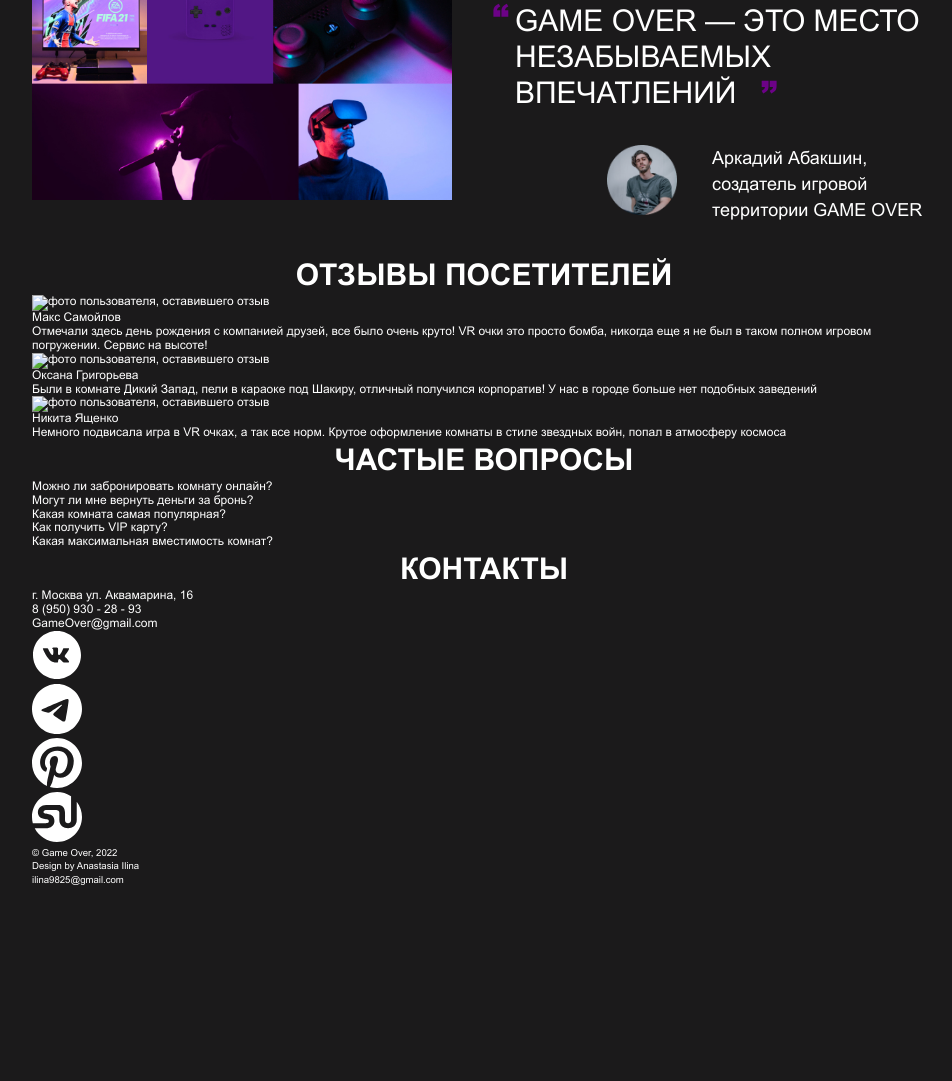
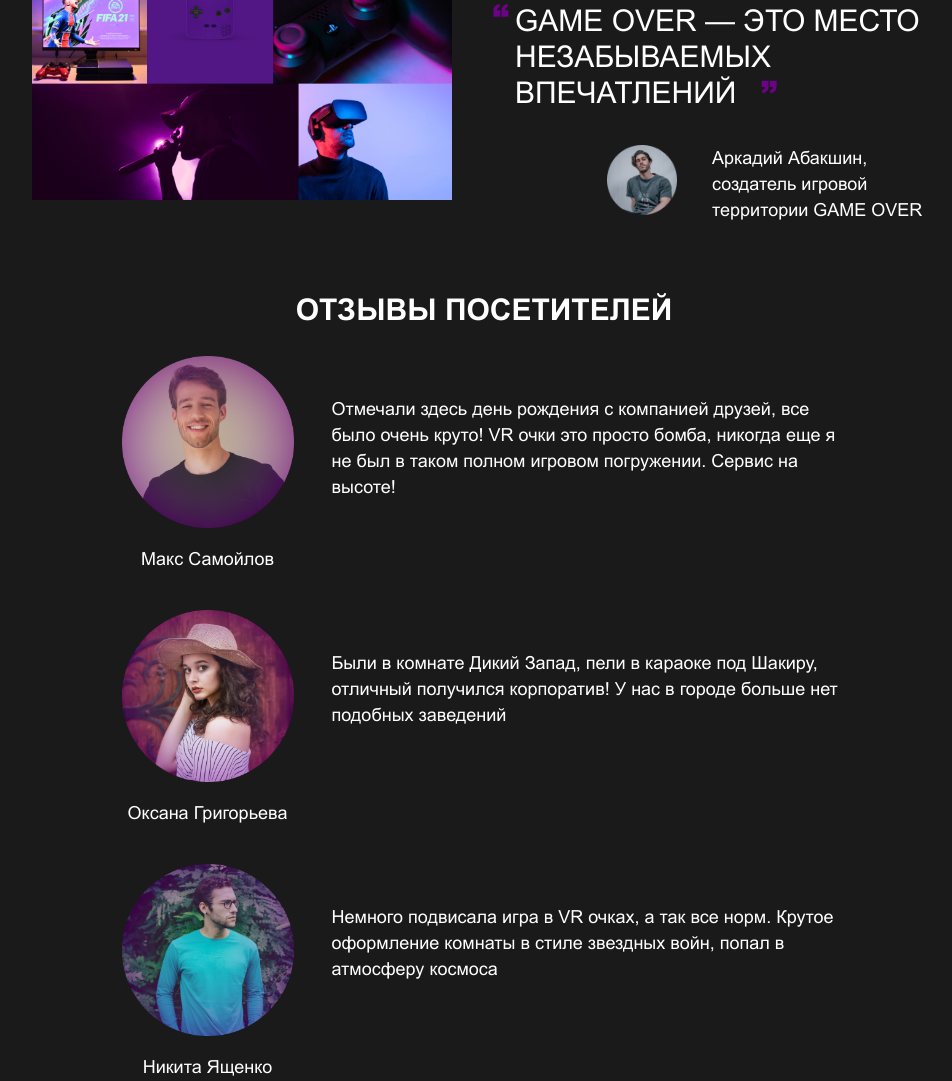
Before and after one commit to Lotlin/GO, a plain HTML site: page index.html in a window 1280 px wide. Shown: the part 3451-4532 px from the top of the page, without its empty margins (156-1108 px from the left). Before the commit the page ends 4338 px from the top, so only its background shows below. Drawn offline with Linux system fonts and the light colour scheme.

Commit message:
css_review

```diff
--- /dev/null
+++ b/css/main/review.css
@@ -0,0 +1,194 @@
+.review {
+    padding: 15px 0;
+}
+
+.review__title {
+    margin-bottom: 15px;
+}
+
+.review__wrapper {
+    display: flex;
+    flex-direction: column;
+    row-gap: 20px;
+}
+
+.review__item {
+    display: flex;
+    flex-direction: column;
+    row-gap: 16px;
+}
+
+.review__user {
+    margin: 0 auto;
+}
+
+.review__user-img {
+    display: block;
+    margin-left: auto;
+    margin-right: auto;
+    margin-bottom: 9px;
+    width: 86px;
+    height: 86px;
+}
+
+.review__user-name {
+    font-size: 14px;
+}
+
+.review__text {
+    font-size: 12px;
+    line-height: 16px;
+}
+
+@media (min-width: 350px) {
+    .review {
+        padding: 4.7vw 0;
+    }
+
+    .review__title {
+        margin-bottom: 4.7vw;
+    }
+
+    .review__wrapper {
+        row-gap: 6.25vw;
+    }
+
+    .review__item {
+        row-gap: 5vw;
+    }
+
+    .review__user {
+        margin: 0 auto;
+    }
+
+    .review__user-img {
+        margin-bottom: 2.8vw;
+        width: 26.88vw;
+        height: 26.88vw;
+    }
+
+    .review__user-name {
+        font-size: 4.38vw;
+    }
+
+    .review__text {
+        font-size: 3.75vw;
+        line-height: 5vw;
+    }
+}
+
+@media (min-width: 768px) {
+    .review {
+        padding: 30px 0;
+    }
+
+    .review__title {
+        margin-bottom: 31px;
+    }
+
+    .review__wrapper {
+        row-gap: 30px;
+    }
+
+    .review__item {
+        max-width: 561px;
+        display: flex;
+        flex-direction: row;
+        column-gap: 12px;
+        margin-left: auto;
+        margin-right: auto;
+    }
+
+    .review__user {
+        text-align: center;
+    }
+
+    .review__user-img {
+        margin-bottom: 17px;
+        width: 153px;
+        height: 153px;
+    }
+
+    .review__user-name {
+        font-size: 14px;
+    }
+
+    .review__text {
+        max-width: 393px;
+        padding-top: 30px;
+        font-size: 16px;
+        line-height: 22px;
+    }
+}
+
+@media (min-width: 1024px) {
+    .review {
+        padding: 35px 0;
+    }
+
+    .review__title {
+        margin-bottom: 26px;
+    }
+
+    .review__wrapper {
+        row-gap: 40px;
+    }
+
+    .review__item {
+        max-width: 725px;
+        column-gap: 38px;
+    }
+
+    .review__user-img {
+        margin-bottom: 21px;
+        width: 172px;
+        height: 172px;
+    }
+
+    .review__user-name {
+        font-size: 18px;
+    }
+
+    .review__text {
+        max-width: 515px;
+        padding-top: 40px;
+        font-size: 18px;
+        line-height: 26px;
+    }
+}
+
+@media (min-width: 1440px) {
+    .review {
+        padding: 50px 0;
+    }
+
+    .review__title {
+        margin-bottom: 40px;
+    }
+
+    .review__wrapper {
+        row-gap: 50px;
+    }
+
+    .review__item {
+        max-width: 980px;
+        column-gap: 20px;
+    }
+
+    .review__user-img {
+        margin-bottom: 11px;
+        width: 280px;
+        height: 280px;
+    }
+
+    .review__user-name {
+        font-size: 20px;
+    }
+
+    .review__text {
+        max-width: 680px;
+        padding-top: 52px;
+        font-size: 20px;
+        line-height: 28px;
+    }
+}
--- a/css/style.css
+++ b/css/style.css
@@ -8,3 +8,4 @@
 @import "main/hall.css";
 @import "main/booking.css";
 @import "main/about.css";
+@import "main/review.css";
--- a/index.html
+++ b/index.html
@@ -256,9 +256,11 @@
     <section class="review" id="review">
       <div class="container review__container">
         <h2 class="review__title section-title">Отзывы посетителей</h2>
+
+        <div class="review__wrapper">
           <div class="review__item">
             <figure class="review__user">
-            <img class="review__user-img" src="img/review/guest1.png" alt="фото пользователя, оставившего отзыв">
+              <img class="review__user-img" src="img/review/user1.png" alt="фото пользователя, оставившего отзыв">
               <figcaption class="review__user-name">
                 Макс Самойлов
               </figcaption>
@@ -270,7 +272,7 @@
 
           <div class="review__item">
             <figure class="review__user">
-            <img class="review__user-img" src="img/review/guest2.png" alt="фото пользователя, оставившего отзыв">
+              <img class="review__user-img" src="img/review/user2.png" alt="фото пользователя, оставившего отзыв">
               <figcaption class="review__user-name">
                 Оксана Григорьева
               </figcaption>
@@ -282,7 +284,7 @@
 
           <div class="review__item">
             <figure class="review__user">
-            <img class="review__user-img" src="img/review/guest3.png" alt="фото пользователя, оставившего отзыв">
+              <img class="review__user-img" src="img/review/user3.png" alt="фото пользователя, оставившего отзыв">
               <figcaption class="review__user-name">
                 Никита Ященко
               </figcaption>
@@ -290,6 +292,7 @@
             <p class="review__text">
               Немного подвисала игра в VR очках, а так все норм. Крутое оформление комнаты в стиле звездных войн, попал в атмосферу космоса
             </p>
+          </div>
         </div>
       </div>
     </section>
```
Also changed, not shown: img/review/user1.png (added), img/review/user2.png (added), img/review/user3.png (added), 1 other file. Lines whose indentation alone changed are shown as unchanged.
